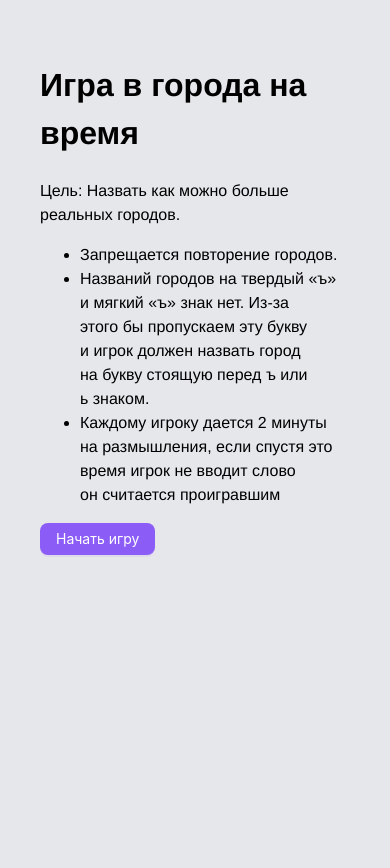
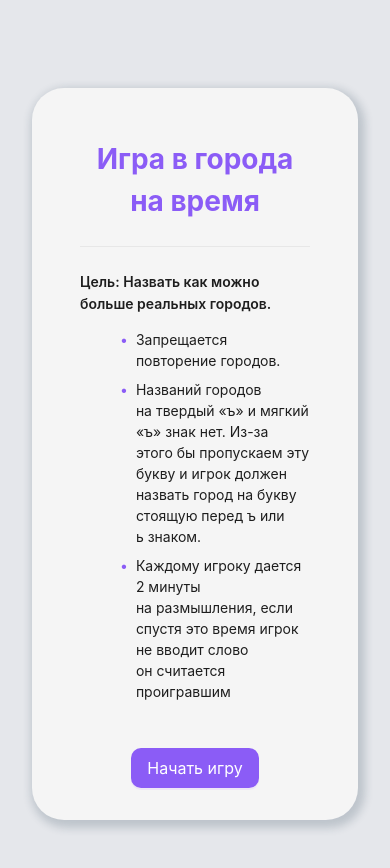
Before and after one commit to SemenKr/cities-game, a React (Vite) app: page / in a window 390 px wide. Shown: the top 868 px of the page. Before the commit the page ends 844 px from the top, so only its background shows below. Built offline with nearby package versions, Linux system fonts and the light colour scheme.

Commit message:
Update dependencies and add new ones
This commit updates a variety of project dependencies, including eslint and postcss plugins, and adds new ones like sass, vite-plugin-style-import, and several case conversion libraries. It also includes updates to several nodes in the package-lock.json.

```diff
--- a/index.html
+++ b/index.html
@@ -7,7 +7,7 @@
     <title>Игра в Города</title>
   </head>
   <body>
-    <div id="root"></div>
+    <div class="root-container" id="root"></div>
     <script type="module" src="/src/main.tsx"></script>
   </body>
 </html>
--- a/package.json
+++ b/package.json
@@ -26,8 +26,10 @@
     "eslint-plugin-react-hooks": "^4.6.0",
     "eslint-plugin-react-refresh": "^0.4.4",
     "postcss": "^8.4.31",
+    "sass": "^1.69.5",
     "tailwindcss": "^3.3.5",
     "typescript": "^5.2.2",
-    "vite": "^5.0.0"
+    "vite": "^5.0.0",
+    "vite-plugin-style-import": "^2.0.0"
   }
 }
--- a/src/components/PlayerPage.tsx
+++ b/src/Screens/PlayerPage/PlayerPage.tsx
@@ -1,11 +1,27 @@
-import {FC, useEffect, useRef, useState, useCallback } from "react";
+import {FC, useEffect, useRef, useState, useCallback, CSSProperties} from "react";
 import Timer from "src/components/Timer.tsx";
 import Chat from "src/components/Chat.tsx";
 import CityInput from "src/components/CityInput.tsx";
 import cityListData from "src/data/CitiesListData.ts";
-import {Progress} from "antd";
+import {Progress, Layout, Typography} from "antd";
 
+const { Title } = Typography;
 
+const { Header, Footer, Content } = Layout;
+
+const headerStyle: CSSProperties = {
+    padding: 0,
+    backgroundColor: 'inherit',
+    display:"flex",
+    alignItems: "center",
+    justifyContent: "space-between"
+};
+const contentStyle: CSSProperties = {
+
+};
+const footerStyle: CSSProperties = {
+
+};
 enum Turn {
     Player = 'Player',
     Computer = 'Computer',
@@ -25,6 +41,8 @@ export const PlayerPage: FC<{
     const [usedCities, setUsedCities] = useState<string[]>([]);
     const [remainingTime, setRemainingTime] = useState(TIMER_DURATION_SECONDS); // Время в секундах
     const [error, setError] = useState<string>('');
+    const [isCityInputDisabled, setIsCityInputDisabled] = useState(false);
+
 
 
     const timerRef = useRef<number | undefined>(undefined);
@@ -75,7 +93,6 @@ export const PlayerPage: FC<{
             clearInterval(timerRef.current);
         };
     }, [remainingTime, handleTimeout]);
-
 
     const getLastLetter = (city: string): string => {
         // Проверяем, если city равен undefined, null или пустой строке
@@ -171,43 +188,55 @@ export const PlayerPage: FC<{
         }
 
         // Переключение хода между игроком и компьютером
-        setCurrentTurn((prevTurn) =>
-            prevTurn === Turn.Player ? Turn.Computer : Turn.Player
-        );
+        setCurrentTurn((prevTurn) => {
+            const newTurn = prevTurn === Turn.Player ? Turn.Computer : Turn.Player;
 
             // Сброс таймера на 120 секунд
             setRemainingTime(TIMER_DURATION_SECONDS);
+
+            const isDisabled = newTurn === Turn.Computer;
+            console.log('isDisabled in PlayerPage:', isDisabled);
+            setIsCityInputDisabled(isDisabled);
 
             // Запуск нового таймера
             timerRef.current = setInterval(() => {
                 setRemainingTime((prevTime) => prevTime - 1);
             }, 1000);
+
+            return newTurn;
+        });
     };
 
 
     return (
         <>
-            <div className="header">
-                <h1>Сейчас ваша очередь</h1>
-                <Timer onTimeout={handleTimeout} isPlayerTurn={true} minutes={Math.floor(remainingTime / 60)}
+            <Header style={headerStyle}>
+                <Title level={3}>
+                    {currentTurn === Turn.Player
+                        ? 'Сейчас ваша очередь'
+                        : 'Сейчас ход компьютера'}
+                </Title>
+                <Timer onTimeout={handleTimeout} isPlayerTurn={true}
+                                            minutes={Math.floor(remainingTime / 60)}
                                             seconds={remainingTime % 60}/>
-            </div>
+            </Header>
             <Progress
                 percent={(remainingTime / TIMER_DURATION_SECONDS) * 100}
                 showInfo={false}
                 strokeColor={'#9e68d0'}
             />
 
-            <div className="chat">
+            <Content style={contentStyle}>
                 <Chat playerCities={playerCities} computerCities={computerCities}/>
-            </div>
-            <div className="city-input">
+            </Content>
+            <Footer style={footerStyle} className="city-input">
                 <CityInput
                     onSubmit={handleAddCity}
                     lastLetter={lastLetter}
                     error={error} // Pass the error to CityInput
+                    isDisabled={isCityInputDisabled}  // Передача состояния в CityInput
                 />
-            </div>
+            </Footer>
         </>
     );
 };
--- /dev/null
+++ b/src/Screens/StartScrean/StartScreen.module.scss
@@ -0,0 +1,23 @@
+.startscreen {
+
+  &__title {
+    text-align: center;
+    color:#8B5CF6;
+  }
+
+  &__list {
+    list-style: none;
+    display: flex;
+    flex-direction: column;
+    row-gap: 0.5rem;
+    li {
+      display: flex;
+
+      &:before {
+        content: '\2022';
+        color: #8B5CF6;
+        margin-right: .5rem;
+      }
+    }
+  }
+}
--- a/src/components/StartScreen.tsx
+++ b/src/Screens/StartScrean/StartScreen.tsx
@@ -1,5 +1,10 @@
 import {FC} from 'react';
-import {Button} from "antd";
+import {Button, Divider, Flex} from "antd";
+import styles from './StartScreen.module.scss';
+import { Typography } from 'antd';
+
+const { Paragraph } = Typography;
+
 interface StartScreenProps {
     onStartGame: () => void;
 }
@@ -7,12 +12,13 @@ interface StartScreenProps {
 const StartScreen: FC<StartScreenProps> = ({onStartGame}) => {
     return (
         <>
-            <div className="prose prose-sm start-screen">
-                <h1 className={'text-center text-base text-black font-normal'}>Игра в города на время</h1>
-                <p>
+            <div className={styles.startscreen}>
+                <h1 className={styles.startscreen__title}>Игра в города на время</h1>
+                <Divider />
+                <Paragraph strong >
                     Цель: Назвать как можно больше реальных городов.
-                </p>
-                <ul>
+                </Paragraph>
+                <ul  className={styles.startscreen__list}>
                     <li>Запрещается повторение городов.</li>
                     <li>Названий городов на&nbsp;твердый &laquo;ъ&raquo; и&nbsp;мягкий &laquo;ъ&raquo; знак нет. Из-за
                         этого&nbsp;бы пропускаем эту букву и&nbsp;игрок должен назвать город на&nbsp;букву стоящую перед
@@ -22,11 +28,15 @@ const StartScreen: FC<StartScreenProps> = ({onStartGame}) => {
                         не&nbsp;вводит слово он&nbsp;считается проигравшим
                     </li>
                 </ul>
-                <Button
-                    type={"primary"}
-                    onClick={onStartGame}>
-                    Начать игру
-                </Button >
+                <Flex justify={"center"} style={{paddingTop:'2rem'}} >
+                    <Button
+                        size='large'
+                        type={"primary"}
+                        onClick={onStartGame}>
+                        Начать игру
+                    </Button >
+                </Flex>
+
             </div>
         </>
     );
--- a/src/components/CityInput.tsx
+++ b/src/components/CityInput.tsx
@@ -8,12 +8,16 @@ interface CityInputProps {
     onSubmit: (city: string) => void;
     lastLetter: string;
     error: string;
+    isDisabled: boolean;
 }
 
-const CityInput: FC<CityInputProps> = ({onSubmit, lastLetter, error}) => {
+const CityInput: FC<CityInputProps> = ({onSubmit, lastLetter, error,isDisabled}) => {
     const [inputValue, setInputValue] = useState('');
     const [showSuggestions, setShowSuggestions] = useState(false);
     const inputRef = useRef<InputRef>(null);
+
+    console.log('isDisabled in CityInput:', isDisabled); // Добавьте этот лог
+
 
     const handleInputChange = (e: ChangeEvent<HTMLInputElement>) => {
         setInputValue(e.target.value);
@@ -50,8 +54,9 @@ const CityInput: FC<CityInputProps> = ({onSubmit, lastLetter, error}) => {
                     onChange={handleInputChange}
                     placeholder={`Введите город на букву "${lastLetter}"`}
                     ref={inputRef}
+                    disabled={isDisabled}
                 />
-                <Button type="primary" onClick={handleSubmit}>Submit</Button>
+                <Button disabled={isDisabled} type="primary" onClick={handleSubmit}>Submit</Button>
             </Space.Compact>
             {error && <div style={{ color: 'red' }}>{error}</div>}
             <label htmlFor="showSuggestions">
--- /dev/null
+++ b/src/components/Game.module.css
@@ -0,0 +1,22 @@
+.Container {
+    margin: auto;
+    max-width: 800px;
+    box-shadow: 3px 4px 9px 4px rgba(34, 60, 80, 0.2);
+    border-radius: 2rem;
+    padding: 2rem 3rem   ;
+}
+@media (max-width: 900px) {
+    .Container {
+        margin: auto 60px;
+    }
+}
+@media (max-width: 780px) {
+    .Container {
+        margin: auto 20px;
+    }
+}
+@media (max-width: 480px) {
+    .Container {
+        margin: auto;
+    }
+}
--- a/src/components/Game.tsx
+++ b/src/components/Game.tsx
@@ -1,8 +1,11 @@
 import {FC, useState} from "react";
-import StartScreen from "src/components/StartScreen.tsx";
-import {PlayerPage} from "src/components/PlayerPage.tsx";
+import StartScreen from "src/Screens/StartScrean/StartScreen.tsx";
+import {PlayerPage} from "src/Screens/PlayerPage/PlayerPage.tsx";
 import WinScreen from "src/components/WinScreen.tsx";
 import LooseScreen from "src/components/LooseScreen.tsx";
+import {Layout} from "antd";
+import {Content} from "antd/es/layout/layout";
+import styles from './Game.module.css';
 
 
 export const Game: FC = () => {
@@ -24,7 +27,8 @@ export const Game: FC = () => {
 
 
     return (
-        <>
+        <Layout className={styles.Container}>
+            <Content>
                 {gameStarted ? (
                     gameOutcome === 'win' ? (
                         <WinScreen onRestart={onRestartGame} />
@@ -36,6 +40,8 @@ export const Game: FC = () => {
                 ) : (
                     <StartScreen onStartGame={onStartGame} />
                 )}
-        </>
+            </Content>
+
+        </Layout>
     );
 };
--- a/src/index.css
+++ b/src/index.css
@@ -1,11 +1,20 @@
-
-:root {
-  font-family:Helvetica, Arial, sans-serif;
+@import url('https://fonts.googleapis.com/css2?family=Inter:wght@200;300;700;800;900&family=Roboto+Condensed&family=Roboto:wght@400;500;700;900&display=swap');
+body {
+  margin: 0;
+  padding: 0;
+  min-height: 100vh;
+}
+.root-container {
+  font-family: Roboto , Arial, sans-serif;
   line-height: 1.5;
   font-weight: 400;
-
+  height: 100vh;
   color-scheme: light dark;
   background-color: #E5E7EB;
+  display: flex;
+
+
+
 
   font-synthesis: none;
   text-rendering: optimizeLegibility;
```
Also changed, not shown: src/Screens/PlayerPage/PlayerPage.module.scss (added), 1 other file (tests, documents, lock files or other folders). Lines whose indentation alone changed are shown as unchanged.
